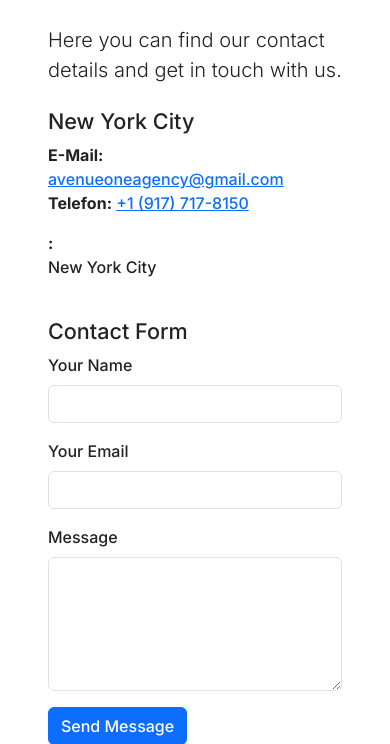
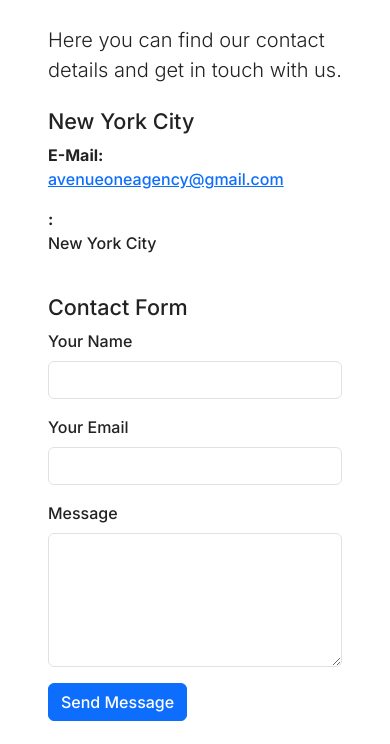
Before and after one commit to kastriottanaj/avenueoneagency, a Django app: page /kontakt/ in a window 390 px wide. Shown: the part 229-973 px from the top of the page. Run offline with Django 4.2, Linux system fonts and the light colour scheme; some libraries are stand-ins or nearby versions.

Commit message:
remove the phone number

```diff
--- a/core/templates/kontakt.html
+++ b/core/templates/kontakt.html
@@ -16,11 +16,6 @@
           <li><strong>E-Mail:</strong>
             <a href="mailto:avenueoneagency@gmail.com">
               avenueoneagency@gmail.com
-            </a>
-          </li>
-          <li><strong>Telefon:</strong>
-            <a href="+1 (917) 717-8150">
-              +1 (917) 717-8150
             </a>
           </li>
           <li><strong><Address></Address>:</strong><br>
```
